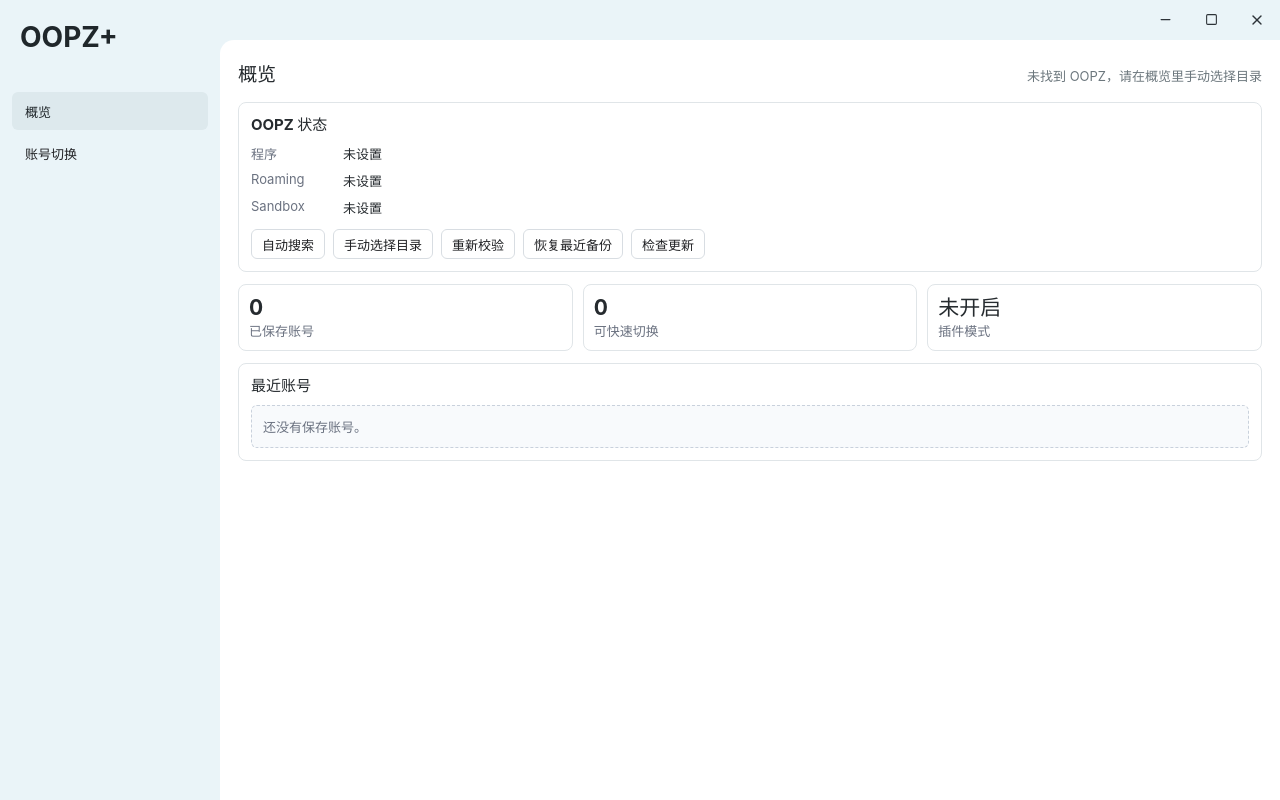
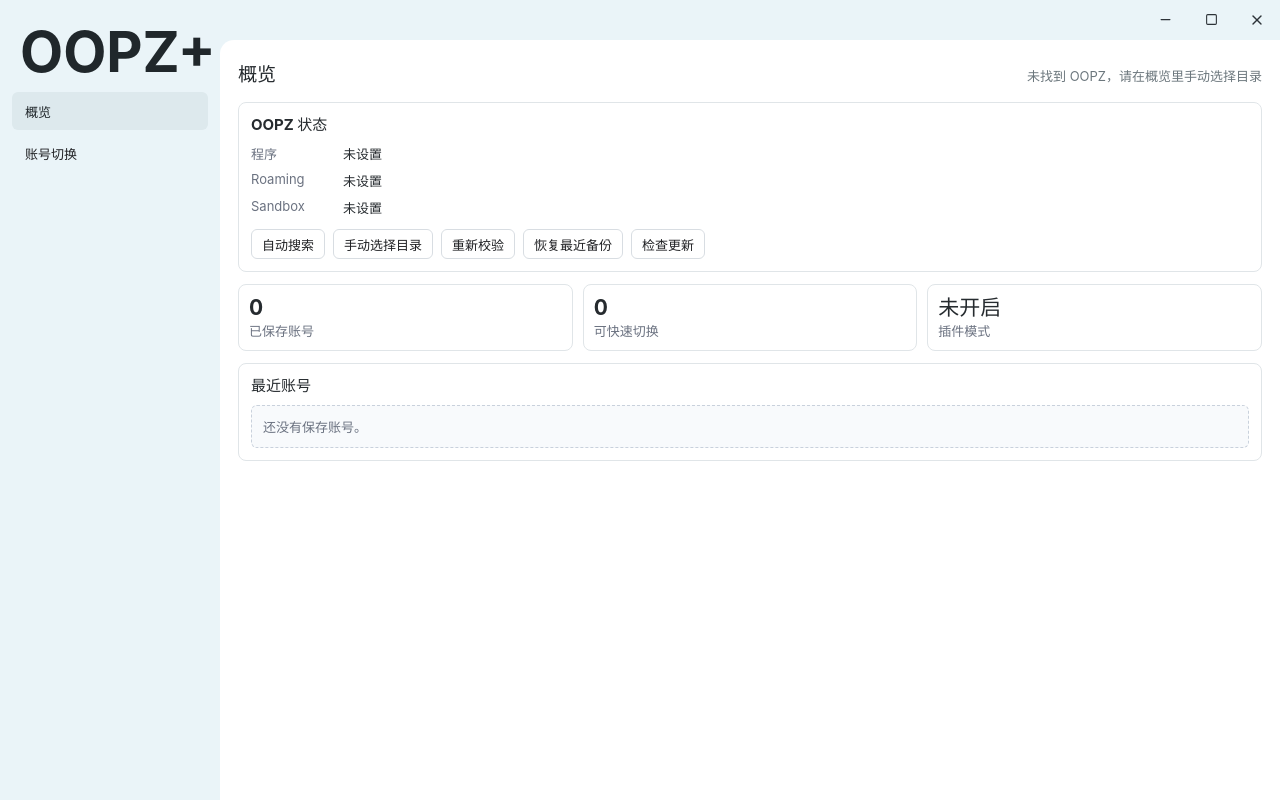
Before and after one commit to M4rkzzz/NEA, a React (Vite) app: page / in a window 1280 px wide. Built offline with nearby package versions, Linux system fonts and the light colour scheme.

Commit message:
ui: double brand size

```diff
--- a/src/App.css
+++ b/src/App.css
@@ -107,8 +107,8 @@ button.primary {
   top: 20px;
   left: 20px;
   color: #20272b;
-  font-size: 28px;
-  line-height: 34px;
+  font-size: 56px;
+  line-height: 64px;
   font-weight: 700;
   letter-spacing: 0;
 }
```
